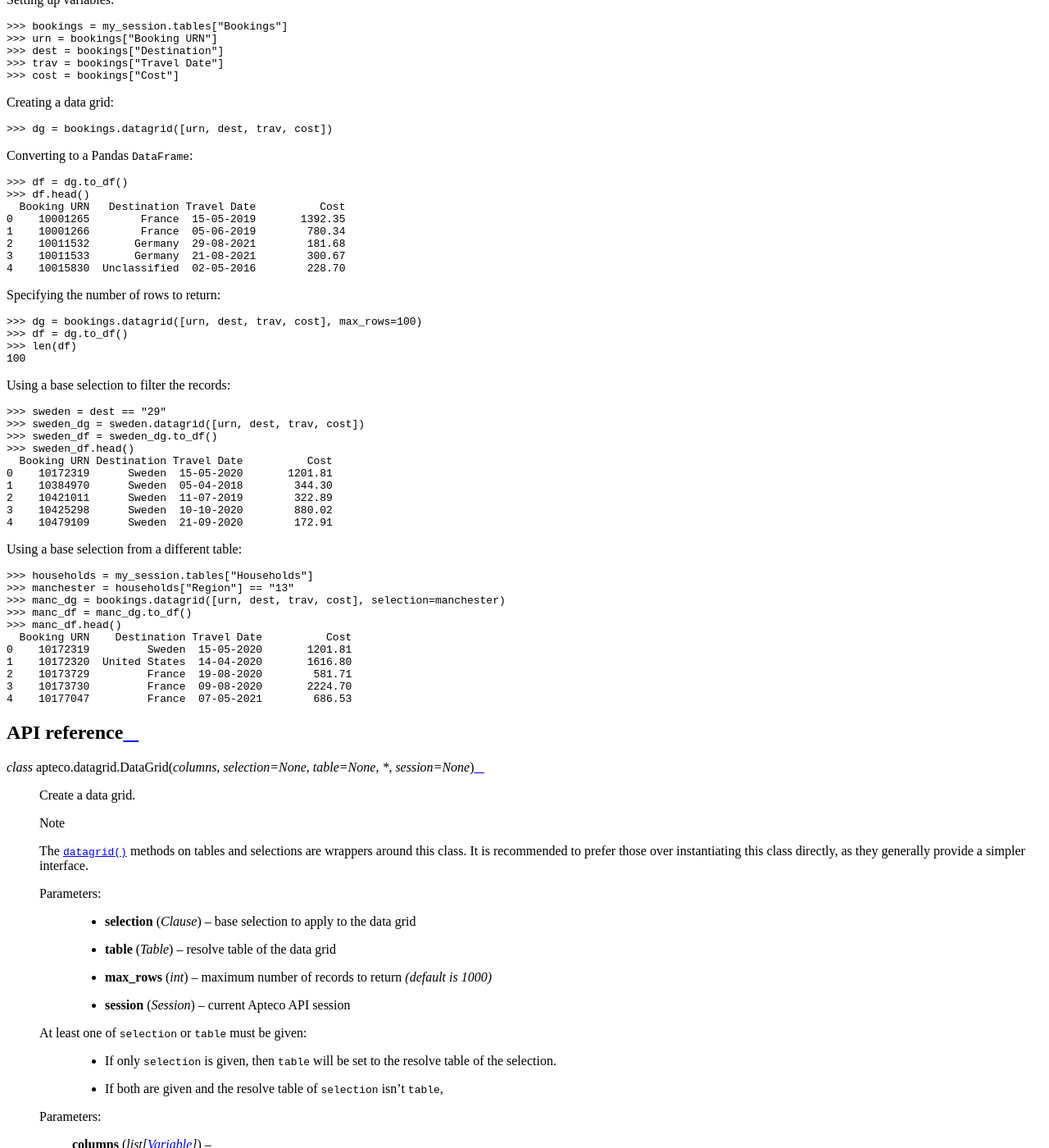
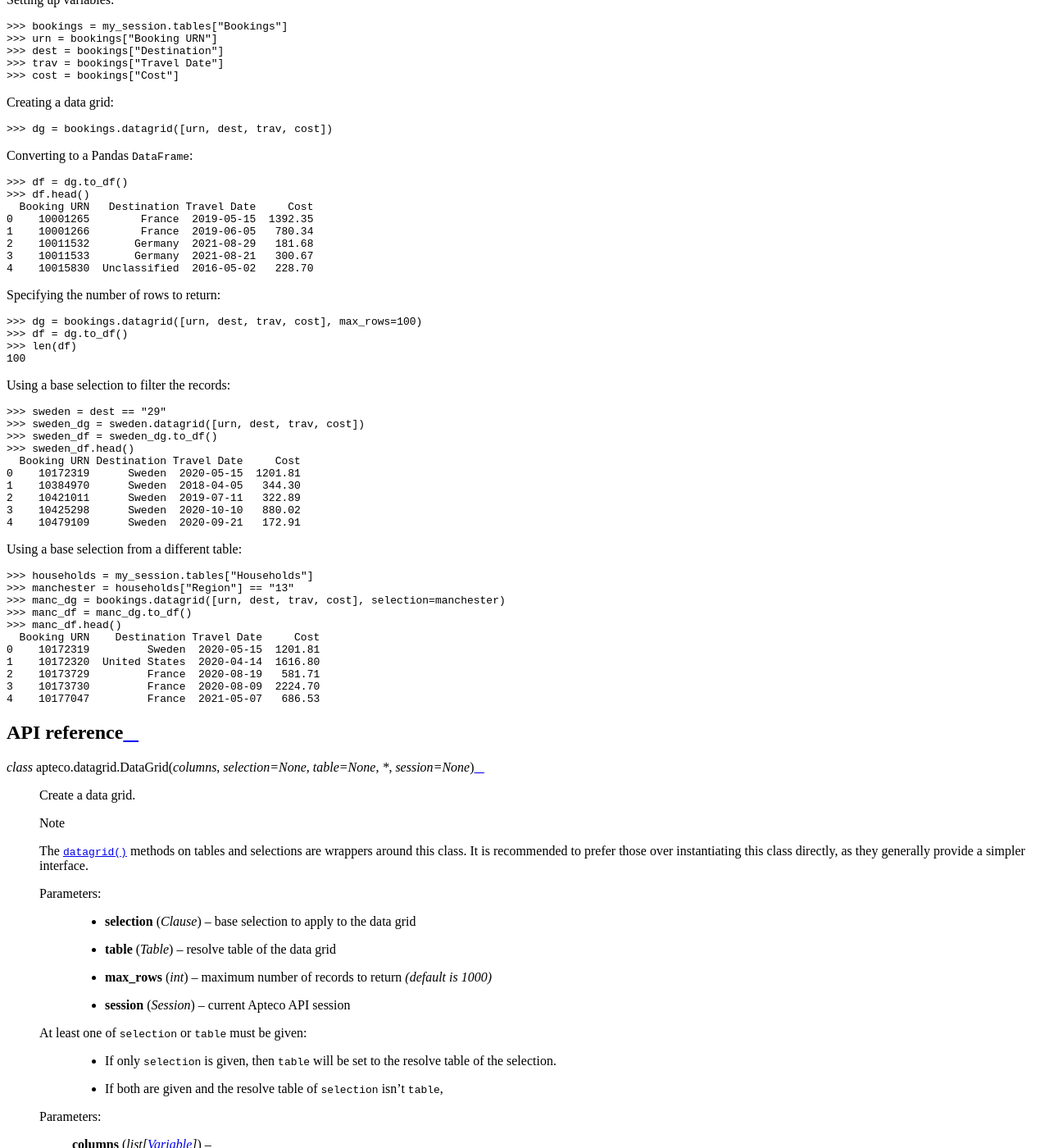
Before and after one commit to Apteco/py-apteco, a Sphinx documentation site: the page built from docs/source/reference/topics/datagrids.rst, in a window 1280 px wide and 1400 px high, scrolled down 1050 px. Shown: the whole window at 82% size. Built offline with Sphinx 7.4.7 and the Read the Docs theme 2.0.0, drawn with Linux system fonts in a browser that asks for light colours; some of the changed text lies outside the part shown.

```diff
--- a/docs/source/reference/topics/datagrids.rst
+++ b/docs/source/reference/topics/datagrids.rst
@@ -50,12 +50,12 @@ Converting to a Pandas :class:`DataFrame`::
 
     >>> df = dg.to_df()
     >>> df.head()
-      Booking URN   Destination Travel Date          Cost
-    0    10001265        France  15-05-2019       1392.35
-    1    10001266        France  05-06-2019        780.34
-    2    10011532       Germany  29-08-2021        181.68
-    3    10011533       Germany  21-08-2021        300.67
-    4    10015830  Unclassified  02-05-2016        228.70
+      Booking URN   Destination Travel Date     Cost
+    0    10001265        France  2019-05-15  1392.35
+    1    10001266        France  2019-06-05   780.34
+    2    10011532       Germany  2021-08-29   181.68
+    3    10011533       Germany  2021-08-21   300.67
+    4    10015830  Unclassified  2016-05-02   228.70
 
 Specifying the number of rows to return::
 
@@ -70,12 +70,12 @@ Using a base selection to filter the records::
     >>> sweden_dg = sweden.datagrid([urn, dest, trav, cost])
     >>> sweden_df = sweden_dg.to_df()
     >>> sweden_df.head()
-      Booking URN Destination Travel Date          Cost
-    0    10172319      Sweden  15-05-2020       1201.81
-    1    10384970      Sweden  05-04-2018        344.30
-    2    10421011      Sweden  11-07-2019        322.89
-    3    10425298      Sweden  10-10-2020        880.02
-    4    10479109      Sweden  21-09-2020        172.91
+      Booking URN Destination Travel Date     Cost
+    0    10172319      Sweden  2020-05-15  1201.81
+    1    10384970      Sweden  2018-04-05   344.30
+    2    10421011      Sweden  2019-07-11   322.89
+    3    10425298      Sweden  2020-10-10   880.02
+    4    10479109      Sweden  2020-09-21   172.91
 
 Using a base selection from a different table::
 
@@ -84,12 +84,12 @@ Using a base selection from a different table::
     >>> manc_dg = bookings.datagrid([urn, dest, trav, cost], selection=manchester)
     >>> manc_df = manc_dg.to_df()
     >>> manc_df.head()
-      Booking URN    Destination Travel Date          Cost
-    0    10172319         Sweden  15-05-2020       1201.81
-    1    10172320  United States  14-04-2020       1616.80
-    2    10173729         France  19-08-2020        581.71
-    3    10173730         France  09-08-2020       2224.70
-    4    10177047         France  07-05-2021        686.53
+      Booking URN    Destination Travel Date     Cost
+    0    10172319         Sweden  2020-05-15  1201.81
+    1    10172320  United States  2020-04-14  1616.80
+    2    10173729         France  2020-08-19   581.71
+    3    10173730         France  2020-08-09  2224.70
+    4    10177047         France  2021-05-07   686.53
 
 .. Data Grid-related tasks
 .. =======================
```
Also changed, not shown: other parts of docs/source/reference/topics/datagrids.rst (+2 -1 lines).
